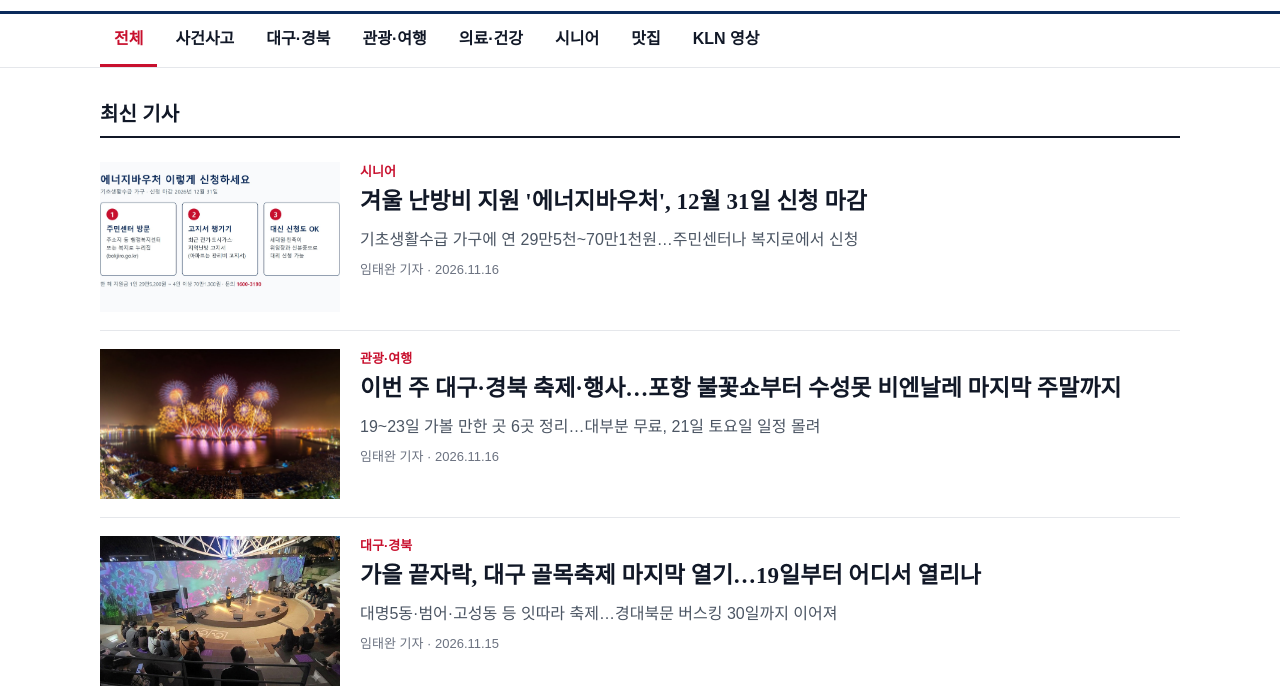
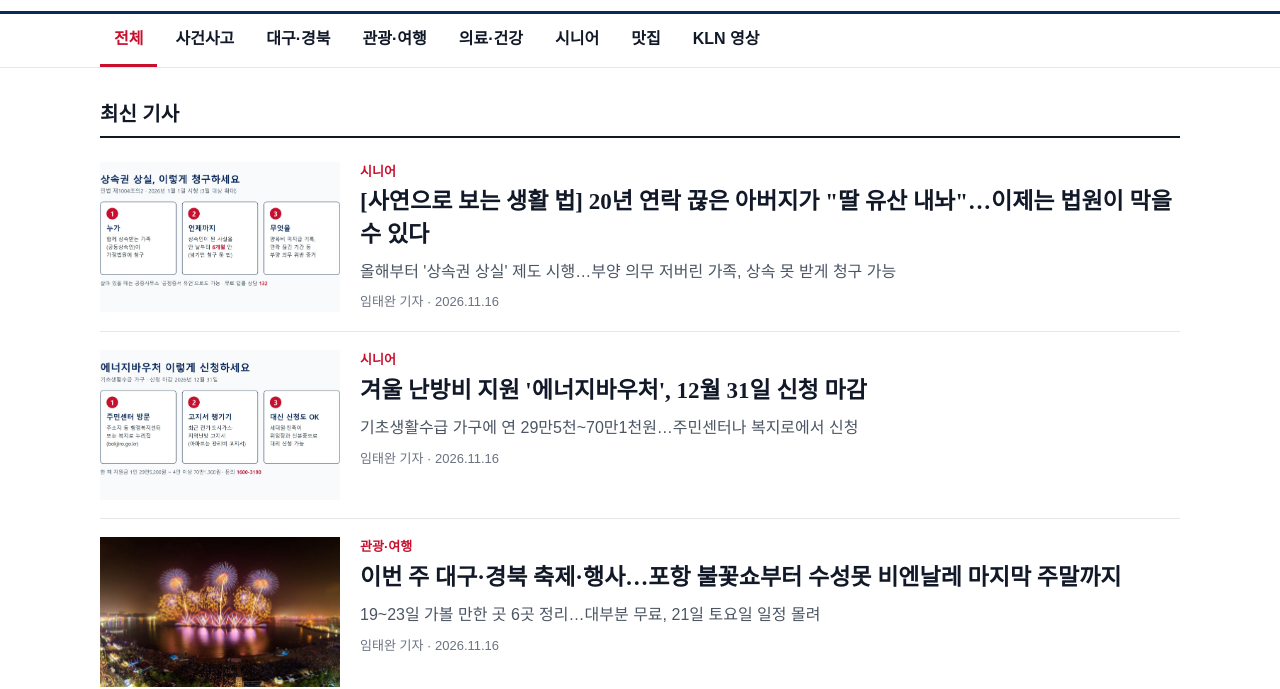
Before and after one commit to taewan4567-pixel/klnnews, a plain HTML site: page index.html in a window 1280 px wide. Shown: the part 134-823 px from the top of the page. Drawn offline with Linux system fonts and the light colour scheme.

Commit message:
첫 화면 목록, 사이트맵

```diff
--- a/index.html
+++ b/index.html
@@ -80,7 +80,7 @@ footer .info{margin-top:10px;line-height:1.9}
   <div class="search">기사 검색</div>
 </div></header>
 <nav class="menu"><div class="wrap"><a class="on" href="/">전체</a><a href="/category/incident.html">사건사고</a><a href="/category/daegu.html">대구·경북</a><a href="/category/travel.html">관광·여행</a><a href="/category/health.html">의료·건강</a><a href="/category/senior.html">시니어</a><a href="/category/food.html">맛집</a><a href="/category/video.html">KLN 영상</a></div></nav>
-<main class="wrap"><section class="newslist"><h2>최신 기사</h2><a class="nitem" href="/news/003.html"><img src="/images/2026/003_energy_voucher.jpg" alt="겨울 난방비 지원 '에너지바우처', 12월 31일 신청 마감" loading="lazy"><div><div class="cat">시니어</div><h3>겨울 난방비 지원 '에너지바우처', 12월 31일 신청 마감</h3><p>기초생활수급 가구에 연 29만5천~70만1천원…주민센터나 복지로에서 신청</p><div class="meta">임태완 기자 · 2026.11.16</div></div></a><a class="nitem" href="/news/002.html"><img src="/images/2026/002_pohang_fireworks.jpg" alt="이번 주 대구·경북 축제·행사…포항 불꽃쇼부터 수성못 비엔날레 마지막 주말까지" loading="lazy"><div><div class="cat">관광·여행</div><h3>이번 주 대구·경북 축제·행사…포항 불꽃쇼부터 수성못 비엔날레 마지막 주말까지</h3><p>19~23일 가볼 만한 곳 6곳 정리…대부분 무료, 21일 토요일 일정 몰려</p><div class="meta">임태완 기자 · 2026.11.16</div></div></a><a class="nitem" href="/news/001.html"><img src="/images/2026/001_kimkwangseokgil.jpg" alt="가을 끝자락, 대구 골목축제 마지막 열기…19일부터 어디서 열리나" loading="lazy"><div><div class="cat">대구·경북</div><h3>가을 끝자락, 대구 골목축제 마지막 열기…19일부터 어디서 열리나</h3><p>대명5동·범어·고성동 등 잇따라 축제…경대북문 버스킹 30일까지 이어져</p><div class="meta">임태완 기자 · 2026.11.15</div></div></a></section>
+<main class="wrap"><section class="newslist"><h2>최신 기사</h2><a class="nitem" href="/news/004.html"><img src="/images/2026/004_inheritance.jpg" alt="[사연으로 보는 생활 법] 20년 연락 끊은 아버지가 "딸 유산 내놔"…이제는 법원이 막을 수 있다" loading="lazy"><div><div class="cat">시니어</div><h3>[사연으로 보는 생활 법] 20년 연락 끊은 아버지가 "딸 유산 내놔"…이제는 법원이 막을 수 있다</h3><p>올해부터 '상속권 상실' 제도 시행…부양 의무 저버린 가족, 상속 못 받게 청구 가능</p><div class="meta">임태완 기자 · 2026.11.16</div></div></a><a class="nitem" href="/news/003.html"><img src="/images/2026/003_energy_voucher.jpg" alt="겨울 난방비 지원 '에너지바우처', 12월 31일 신청 마감" loading="lazy"><div><div class="cat">시니어</div><h3>겨울 난방비 지원 '에너지바우처', 12월 31일 신청 마감</h3><p>기초생활수급 가구에 연 29만5천~70만1천원…주민센터나 복지로에서 신청</p><div class="meta">임태완 기자 · 2026.11.16</div></div></a><a class="nitem" href="/news/002.html"><img src="/images/2026/002_pohang_fireworks.jpg" alt="이번 주 대구·경북 축제·행사…포항 불꽃쇼부터 수성못 비엔날레 마지막 주말까지" loading="lazy"><div><div class="cat">관광·여행</div><h3>이번 주 대구·경북 축제·행사…포항 불꽃쇼부터 수성못 비엔날레 마지막 주말까지</h3><p>19~23일 가볼 만한 곳 6곳 정리…대부분 무료, 21일 토요일 일정 몰려</p><div class="meta">임태완 기자 · 2026.11.16</div></div></a><a class="nitem" href="/news/001.html"><img src="/images/2026/001_kimkwangseokgil.jpg" alt="가을 끝자락, 대구 골목축제 마지막 열기…19일부터 어디서 열리나" loading="lazy"><div><div class="cat">대구·경북</div><h3>가을 끝자락, 대구 골목축제 마지막 열기…19일부터 어디서 열리나</h3><p>대명5동·범어·고성동 등 잇따라 축제…경대북문 버스킹 30일까지 이어져</p><div class="meta">임태완 기자 · 2026.11.15</div></div></a></section>
   <section class="launch" style="padding-top:10px">
     <div class="tag">케이라이프뉴스 소개</div>
     <h1>생활이 보이는 뉴스, 케이라이프뉴스</h1>
--- a/sitemap.xml
+++ b/sitemap.xml
@@ -1,6 +1,7 @@
 <?xml version="1.0" encoding="UTF-8"?>
 <urlset xmlns="http://www.sitemaps.org/schemas/sitemap/0.9">
   <url><loc>https://klnnews.co.kr/</loc><lastmod>2026-11-15</lastmod><changefreq>daily</changefreq></url>
+  <url><loc>https://klnnews.co.kr/news/004.html</loc><lastmod>2026-11-16</lastmod></url>
   <url><loc>https://klnnews.co.kr/news/003.html</loc><lastmod>2026-11-16</lastmod></url>
   <url><loc>https://klnnews.co.kr/news/002.html</loc><lastmod>2026-11-16</lastmod></url>
   <url><loc>https://klnnews.co.kr/news/001.html</loc><lastmod>2026-11-15</lastmod></url>
```
